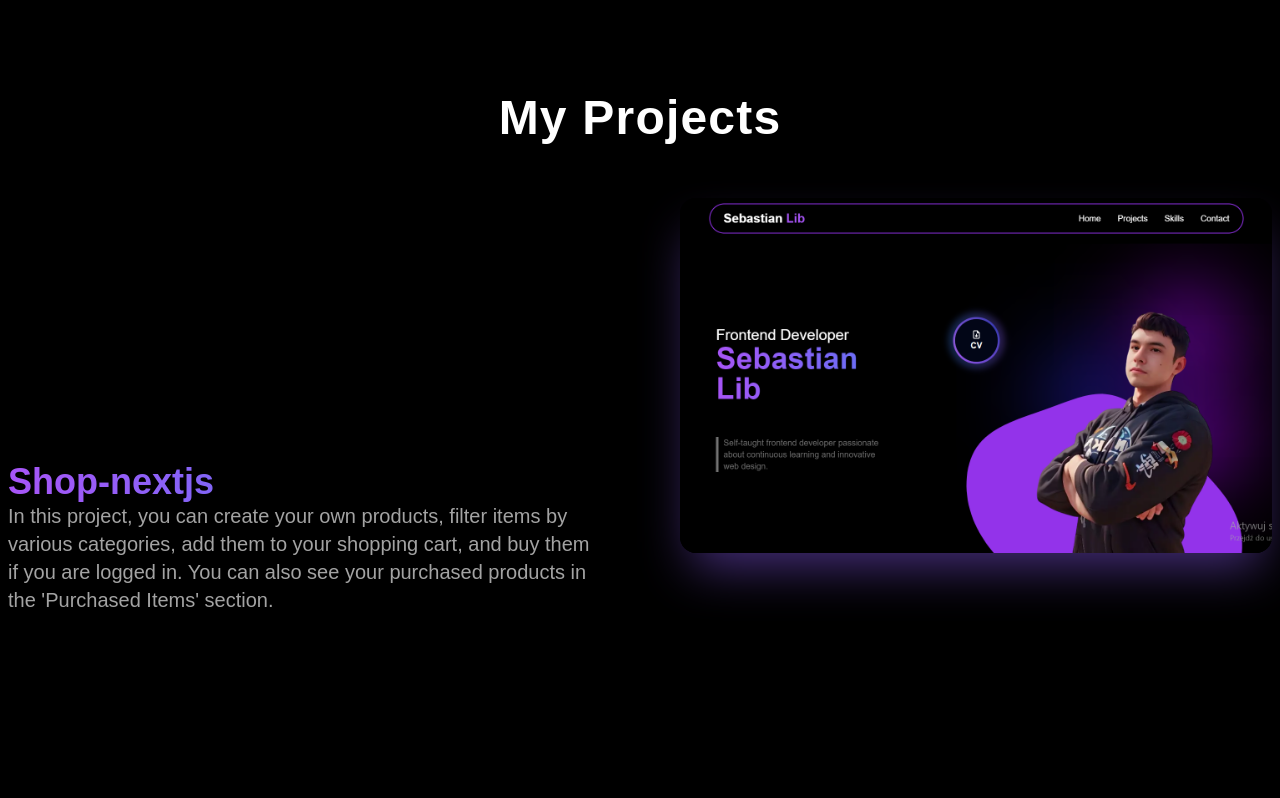
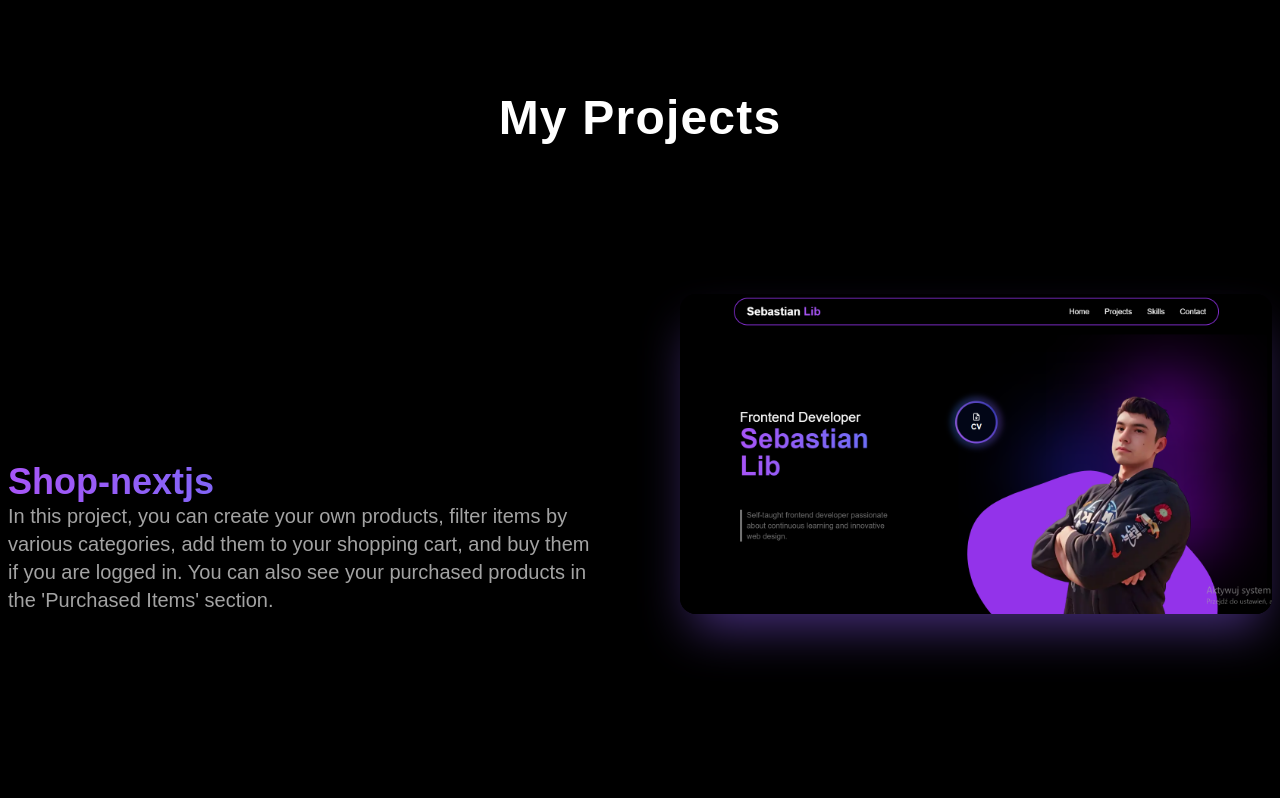
Before and after one commit to SebastianLib/portfolio, a Next.js app: page / in a window 1280 px wide. Shown: the part 802-1600 px from the top of the page. Built offline with nearby package versions, Linux system fonts and the light colour scheme.

Commit message:
improve: card display

```diff
--- a/app/components/ButtonToHome.tsx
+++ b/app/components/ButtonToHome.tsx
@@ -36,8 +36,8 @@ const ButtonToStart = () => {
             initial={{ opacity: 0 }}
             animate={{ opacity: 1 }}
             transition={{ ease: "easeOut", duration: 0.5}}
-            className="fixed flex hover:scale-105 transition items-center justify-center bottom-3 right-3
-            md:bottom-10 md:right-10 z-20 rounded-full bg-violet-600 w-20 h-20 cursor-pointer"
+            className="fixed flex hover:scale-105 transition items-center justify-center right-3
+            bottom-24 md:bottom-10 md:right-10 z-20 rounded-full bg-violet-600 w-20 h-20 cursor-pointer"
             onClick={scrollToTop}
         >
             <FaArrowUp size={30}/>
--- a/app/sections/projects/components/Card.tsx
+++ b/app/sections/projects/components/Card.tsx
@@ -12,7 +12,7 @@ const Card = ({ currentImage, link, github }: CardProps) => {
   return (
     <div
       key={link}
-      className="h-[60%] w-full rounded-2xl relative overflow-hidden mt-20 shadow-2xl shadow-violet-500/50"
+      className="w-full rounded-2xl absolute inset-0 overflow-hidden mt-20 shadow-2xl shadow-violet-500/50"
     >
       <Image src={currentImage} className="object-cover" fill alt="card" />
       <div
--- a/app/sections/projects/components/StickyScroll.tsx
+++ b/app/sections/projects/components/StickyScroll.tsx
@@ -22,12 +22,21 @@ const StickyScroll = () => {
         </div>
       </div>
       <div className="hidden md:flex w-full sticky top-0 h-screen items-center">
-        <div className="w-full rounded-2xl aspect-square">
-          <Card
+        <div className="w-full h-[50%] relative rounded-2xl aspect-square">
+          {/* <Card
             currentImage={projects[currentIndex].image}
             link={projects[currentIndex].link}
             github={projects[currentIndex].github}
-          />
+          /> */}
+          {projects.map((project, index) => (
+            <div className={`${currentIndex === index ? "opacity-100" : "opacity-0"} transition-opacity`}>
+              <Card
+                currentImage={project.image}
+                link={project.link}
+                github={project.github}
+              />
+            </div>
+          ))}
         </div>
       </div>
     </div>
--- a/app/sections/skills/Skills.tsx
+++ b/app/sections/skills/Skills.tsx
@@ -21,7 +21,7 @@ const fadeInAnimationVariants = {
 
 const Skills = () => {
   return (
-    <section id="skills" className="pb-32 -mt-32 pt-12 ">
+    <section id="skills" className="pb-12 md:-mt-44 pt-12 ">
       <div className="max-w-7xl mx-auto px-4 pt-8">
         <TextGenerateEffect
           words={"My Skills"}
--- a/components/ui/text-generate-effect.tsx
+++ b/components/ui/text-generate-effect.tsx
@@ -48,7 +48,7 @@ const isInView = useInView(scope)
   return (
     <div className={cn("font-bold", className)}>
       <div className="mt-4">
-        <h2 className="text-white text-center leading-snug tracking-wide sm:text-4xl md:text-5xl">
+        <h2 className="text-white text-center leading-snug tracking-wide text-4xl md:text-5xl">
           {renderWords()}
         </h2>
       </div>
```
